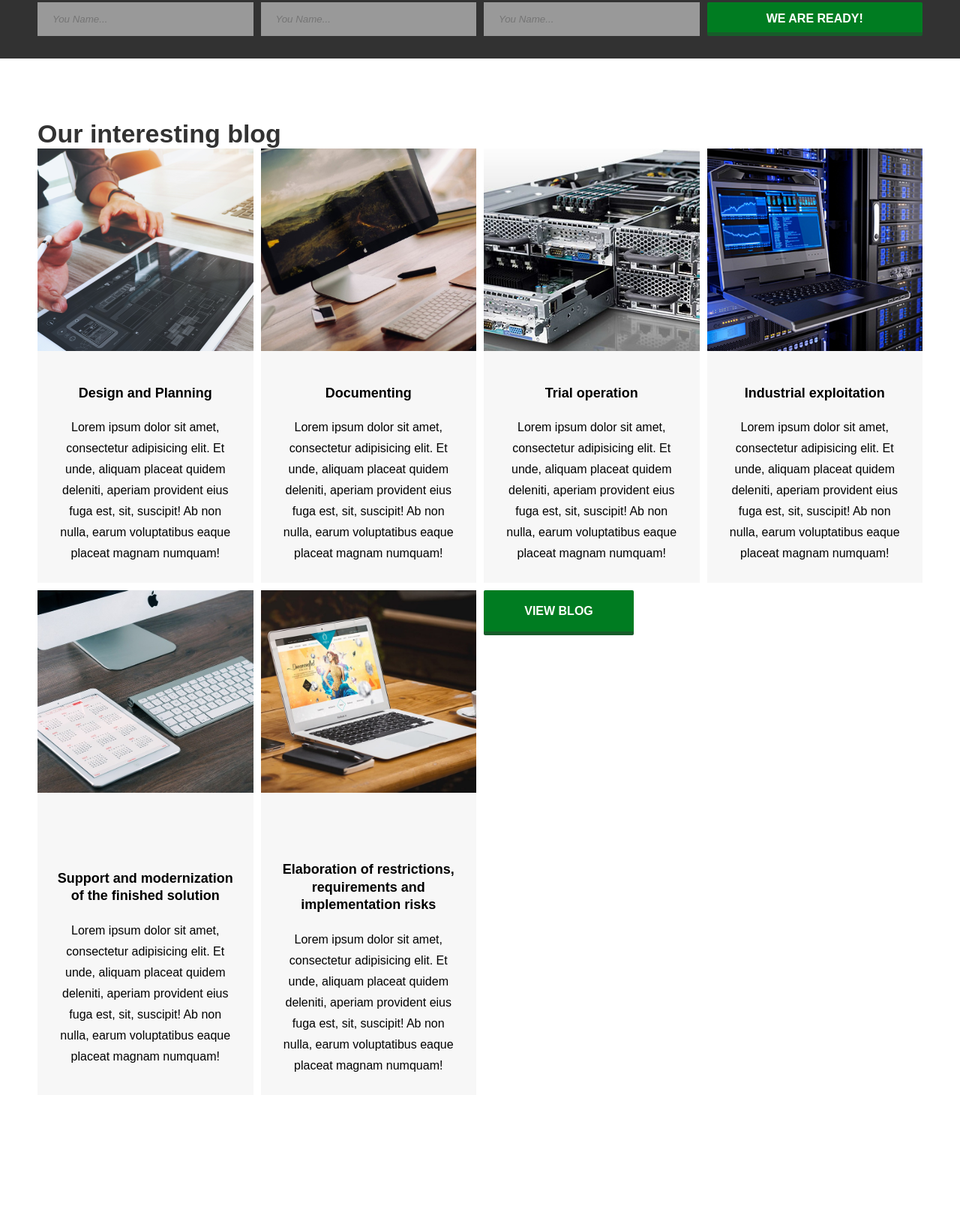
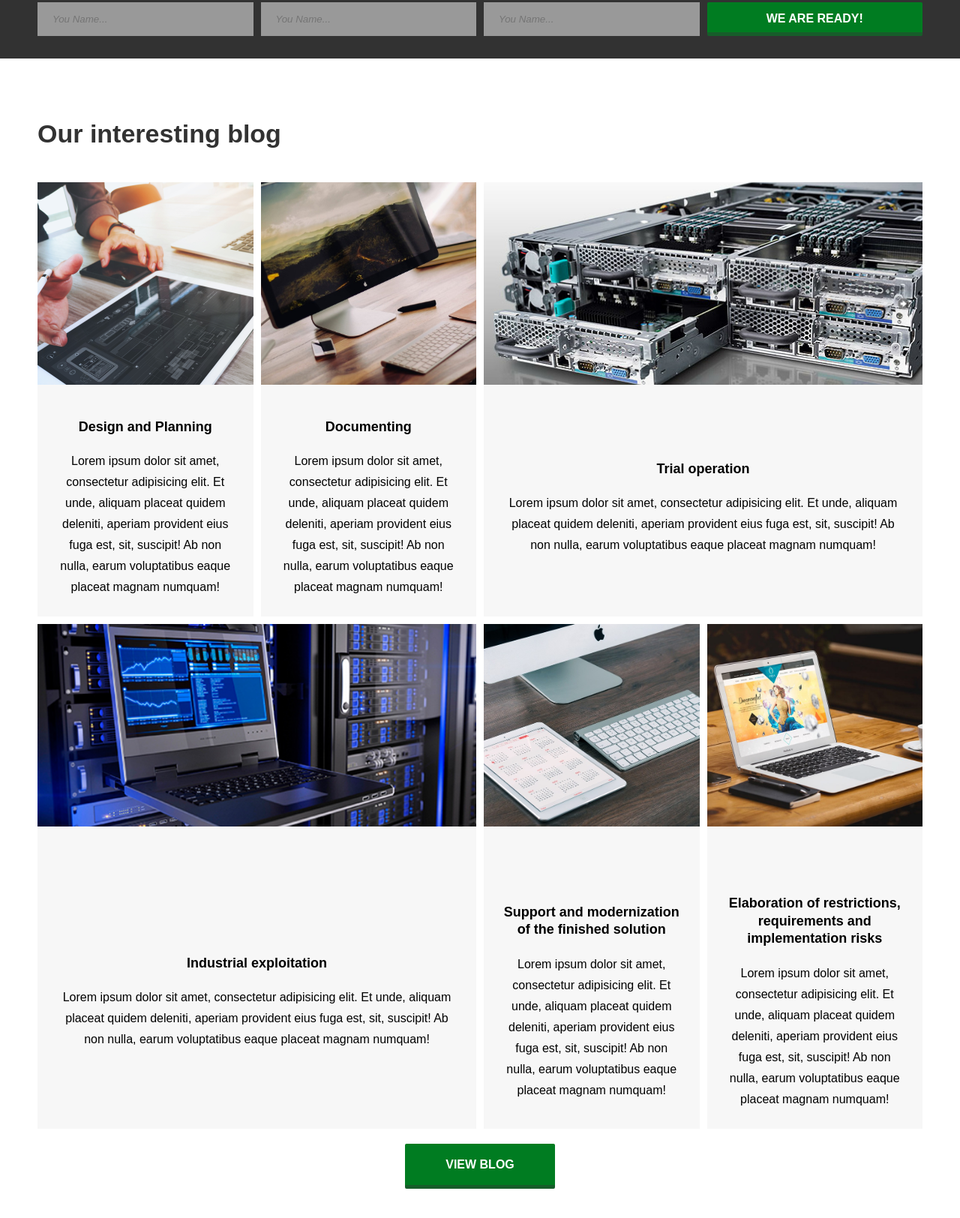
Before and after one commit to alexpryp/grid_landing_page, a website: page index.html in a window 1280 px wide. Shown: the part 2351-3975 px from the top of the page at 75% size. Before the commit the page ends 3891 px from the top, so only its background shows below. Drawn offline with Linux system fonts and the light colour scheme.

Commit message:
Styles of Form section and Blog section has been added

```diff
--- a/src/sass/_blogSection.scss
+++ b/src/sass/_blogSection.scss
@@ -1,3 +1,21 @@
+.blog-section {
+	h2 {
+		margin: {
+			top: 0;
+			bottom: 45px;
+		}
+	}
+	.buttoncase {
+		display: grid;
+		padding: 10px;
+		align: center;
+		grid-column: 2 / 4;
+		.button {
+			justify-self: center;
+		}
+	}
+}
+
 .blog-home {
 	display: grid;
 	grid-gap: $gutter;
@@ -10,11 +28,17 @@
 		transition: background-color .25s ease;
 		overflow: hidden;
 		color: #000;
+		&:nth-child(3) {
+			grid-column: 3 / 5;
+		}
+		&:nth-child(4) {
+			grid-column: 1 / 3;
+		}
 		&:hover {
 			background-color: #ccc;
 			.blog-item-img {
 				transition: 0.25s ease;
-				transform: scale(1.05);
+				transform: scale(1.05) transLateY(-6.5px);
 			}
 		}
 		&-img {
```
Also changed, not shown: dist/css/style.css.
